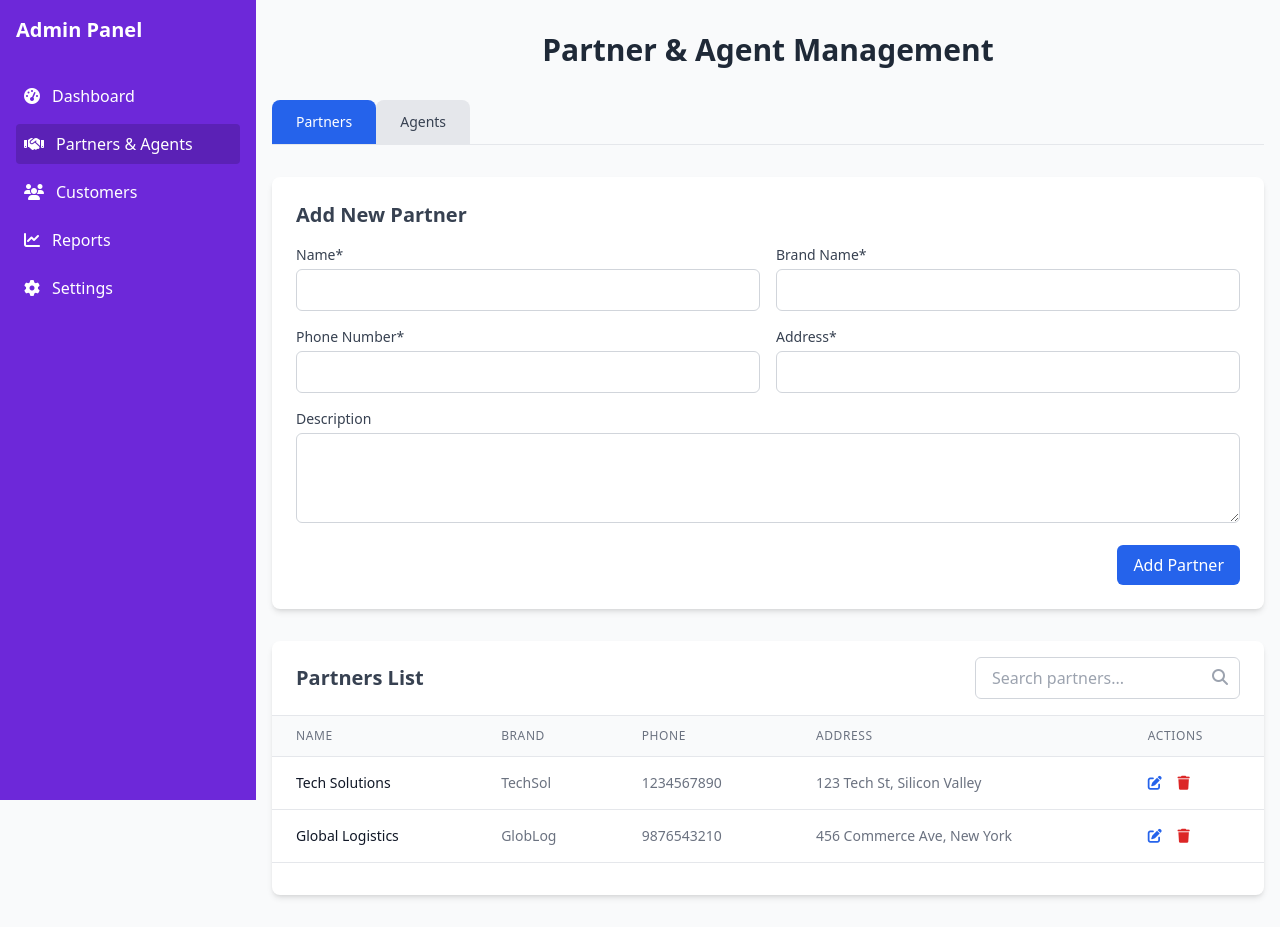
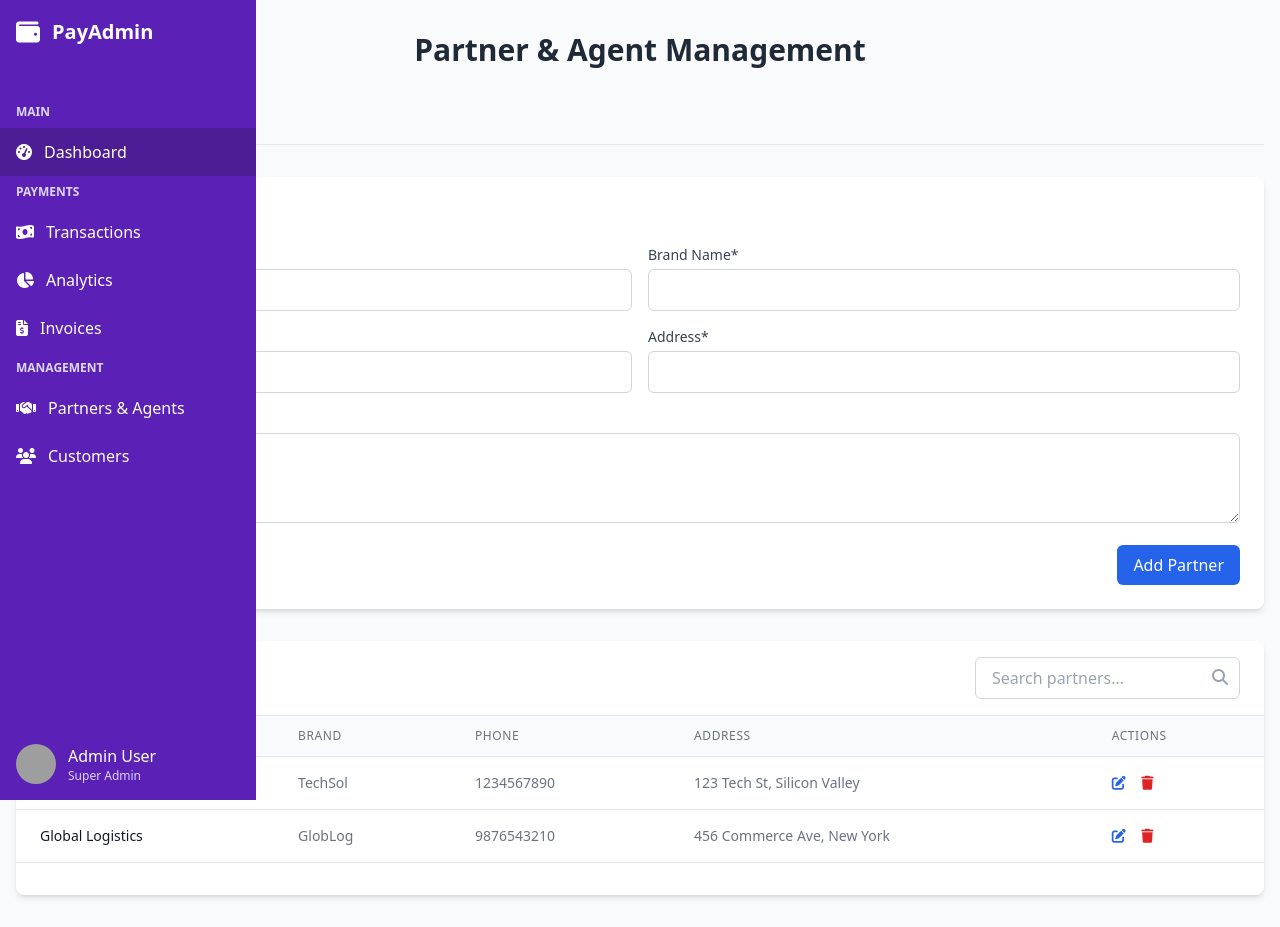
Before and after one commit to deSully/crpay, a Django app: template templates/app/partners.html in a window 1280 px wide. Run offline with Django 5.2, Linux system fonts and the light colour scheme; the template is opened without the code that fills it, so the values that code supplies are empty; some libraries are stand-ins or nearby versions; grey boxes are pictures that could not be loaded.

Commit message:
update add analytics html

```diff
--- a/templates/app/partners.html
+++ b/templates/app/partners.html
@@ -47,45 +47,54 @@
 </head>
 <body class="bg-gray-50 font-sans flex">
     <!-- Sidebar -->
-    <div class="w-64 bg-violet-700 text-white h-screen sticky top-0">
-        <div class="p-4">
-            <h2 class="text-xl font-bold mb-8">Admin Panel</h2>
-            <nav>
-                <ul class="space-y-2">
-                    <li>
-                        <a href="#" class="flex items-center p-2 rounded hover:bg-violet-600">
-                            <i class="fas fa-tachometer-alt mr-3"></i>
-                            Dashboard
+    <div class="sidebar bg-violet-800 text-white w-64 fixed h-full">
+            <div class="p-4 flex items-center">
+                <div class="logo-icon text-2xl">
+                    <i class="fas fa-wallet"></i>
+                </div>
+                <div class="logo-text ml-3 text-xl font-bold">PayAdmin</div>
+                <button id="toggleSidebar" class="ml-auto md:hidden">
+                    <i class="fas fa-times"></i>
+                </button>
+            </div>
+            <nav class="mt-8">
+                <div class="px-4 py-2 text-violet-200 uppercase text-xs font-bold">Main</div>
+                <a href="{% url 'dashboard' %}" class="flex items-center px-4 py-3 text-white bg-violet-900">
+                    <i class="fas fa-tachometer-alt"></i>
+                    <span class="nav-text ml-3">Dashboard</span>
                 </a>
-                    </li>
-                    <li>
-                        <a href="#" class="flex items-center p-2 rounded bg-violet-800">
-                            <i class="fas fa-handshake mr-3"></i>
-                            Partners & Agents
+                <div class="px-4 py-2 text-violet-200 uppercase text-xs font-bold">Payments</div>
+                <a href="#" class="flex items-center px-4 py-3 text-white hover:bg-violet-700">
+                    <i class="fas fa-money-bill-wave"></i>
+                    <span class="nav-text ml-3">Transactions</span>
                 </a>
-                    </li>
-                    <li>
-                        <a href="#" class="flex items-center p-2 rounded hover:bg-violet-600">
-                            <i class="fas fa-users mr-3"></i>
-                            Customers
+                <a href="{% url 'analytics' %}" class="flex items-center px-4 py-3 text-white hover:bg-violet-700">
+                    <i class="fas fa-chart-pie"></i>
+                    <span class="nav-text ml-3">Analytics</span>
                 </a>
-                    </li>
-                    <li>
-                        <a href="#" class="flex items-center p-2 rounded hover:bg-violet-600">
-                            <i class="fas fa-chart-line mr-3"></i>
-                            Reports
+                <a href="#" class="flex items-center px-4 py-3 text-white hover:bg-violet-700">
+                    <i class="fas fa-file-invoice-dollar"></i>
+                    <span class="nav-text ml-3">Invoices</span>
                 </a>
-                    </li>
-                    <li>
-                        <a href="#" class="flex items-center p-2 rounded hover:bg-violet-600">
-                            <i class="fas fa-cog mr-3"></i>
-                            Settings
+                <div class="px-4 py-2 text-violet-200 uppercase text-xs font-bold">Management</div>
+                <a href="{% url 'partners' %}" class="flex items-center px-4 py-3 text-white hover:bg-violet-700">
+                    <i class="fas fa-handshake"></i>
+                    <span class="nav-text ml-3">Partners & Agents</span>
                 </a>
-                    </li>
-                </ul>
-            </nav>
+                <a href="#" class="flex items-center px-4 py-3 text-white hover:bg-violet-700">
+                    <i class="fas fa-users"></i>
+                    <span class="nav-text ml-3">Customers</span>
+                </a>
+                <div class="absolute bottom-0 w-full p-4">
+                    <div class="flex items-center">
+                        <img src="https://randomuser.me/api/portraits/women/44.jpg" alt="User" class="w-10 h-10 rounded-full">
+                        <div class="nav-text ml-3">
+                            <div class="font-medium">Admin User</div>
+                            <div class="text-xs text-violet-200">Super Admin</div>
                         </div>
                     </div>
+                </div>
+            </nav>
         </div>
 
     <!-- Main Content -->
```
Lines whose indentation alone changed are shown as unchanged.
